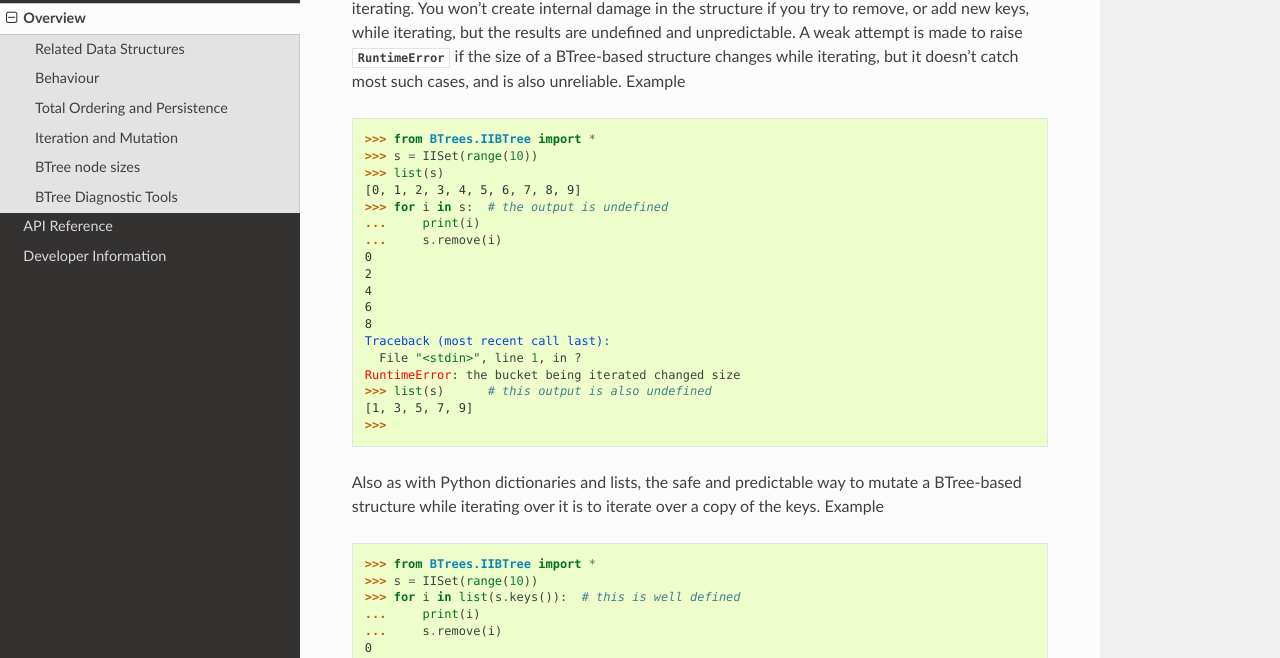
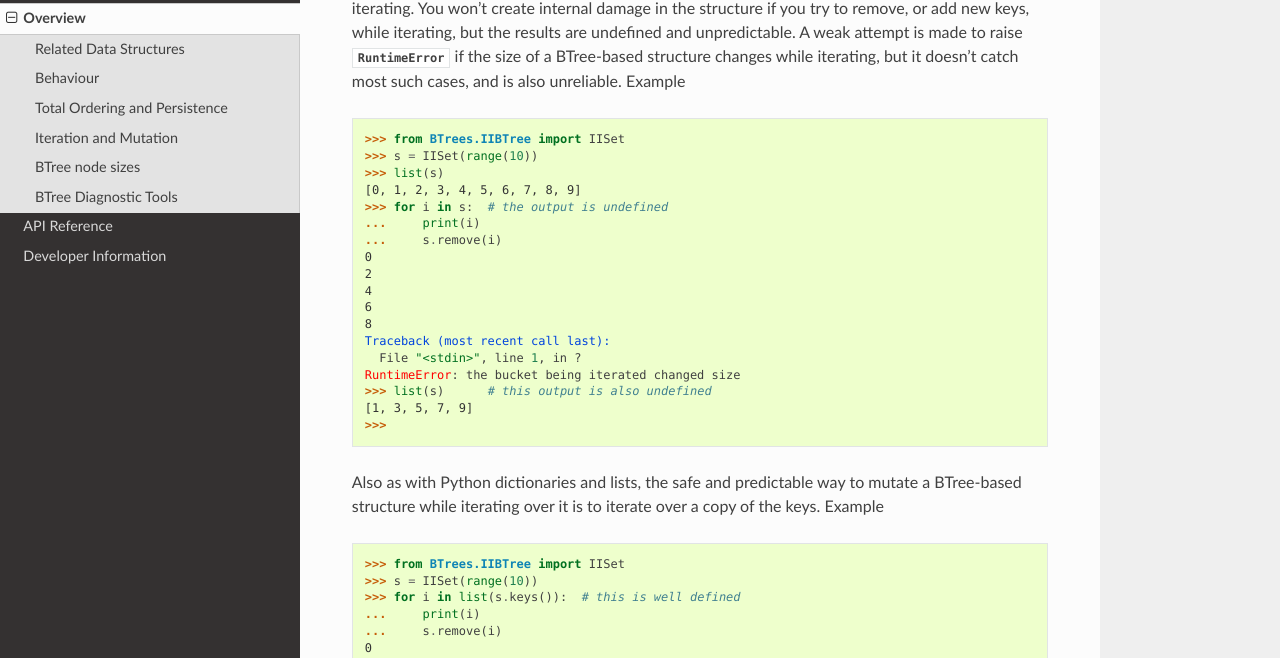
Before and after one commit to zopefoundation/BTrees, a Sphinx documentation site: the page built from docs/overview.rst, in a window 1280 px wide and 900 px high, scrolled down 6324 px. Shown: the part 128-786 px from the top of the window. Built offline with Sphinx 7.4.7 and the Read the Docs theme 2.0.0, drawn with Linux system fonts in a browser that asks for light colours.

Commit message:
Fixed tox 'docs' environment

```diff
--- a/docs/overview.rst
+++ b/docs/overview.rst
@@ -385,7 +385,7 @@ Example
 .. doctest::
    :options: +SKIP
 
-   >>> from BTrees.IIBTree import *
+   >>> from BTrees.IIBTree import IISet
    >>> s = IISet(range(10))
    >>> list(s)
    [0, 1, 2, 3, 4, 5, 6, 7, 8, 9]
@@ -410,7 +410,7 @@ of the keys.  Example
 
 .. doctest::
 
-   >>> from BTrees.IIBTree import *
+   >>> from BTrees.IIBTree import IISet
    >>> s = IISet(range(10))
    >>> for i in list(s.keys()):  # this is well defined
    ...     print(i)
```
